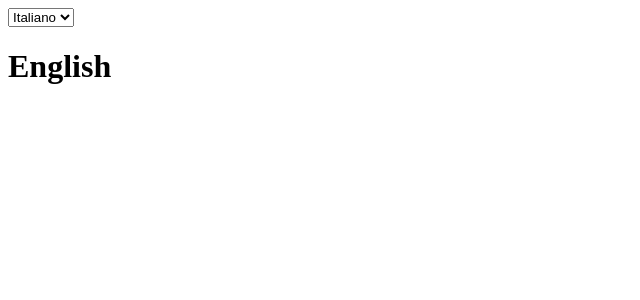
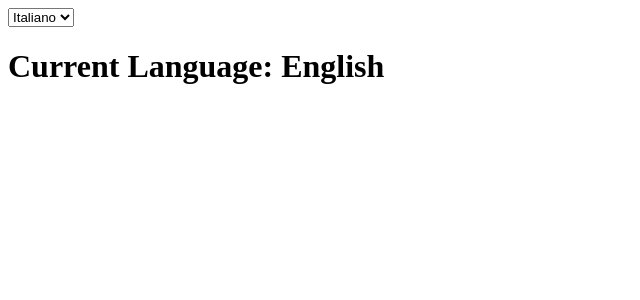
Before and after one commit to FabioViscuso/exerc-react, a React (Create React App) app: page / in a window 1280 px wide. Shown: the top 300 px of the page, without its empty margins (0-640 px from the left). Built offline with nearby package versions, Linux system fonts and the light colour scheme.

Commit message:
feat: useContext-01 v2

```diff
--- a/src/DisplayLanguage.js
+++ b/src/DisplayLanguage.js
@@ -1,7 +1,11 @@
 import { useContext } from "react";
 import { LanguageContext } from "./LanguageContext";
 
+const Languages = {
+    English: 'Current Language: ',
+    Italiano: 'Lingua Attuale: '
+}
 export function DisplayLanguage() {
     const language = useContext(LanguageContext)
-    return (<h1>{language}</h1>)
+    return (<h1>{Languages[language]}{language}</h1>)
 }
```
